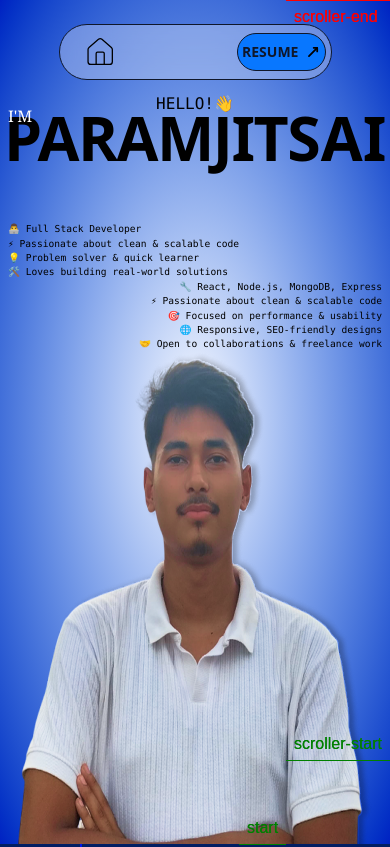
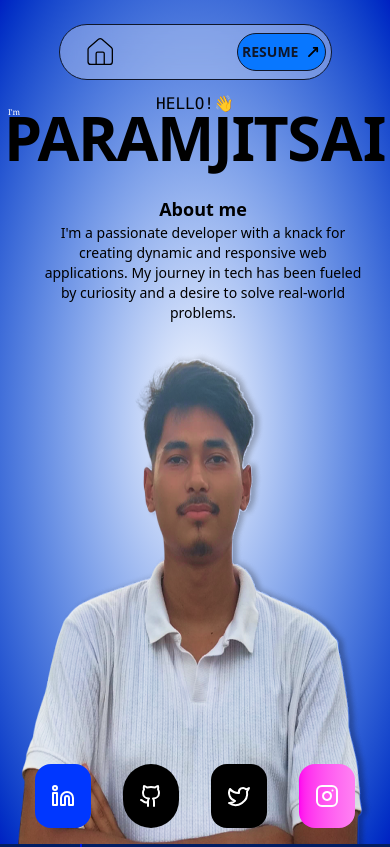
Before and after one commit to Paramjitsaikia001/PRMJTS, a React (Vite) app: page / in a window 390 px wide. Shown: the top 847 px of the page. Built offline with nearby package versions, Linux system fonts and the light colour scheme.

Commit message:
working on responsiveness

```diff
--- a/src/App.tsx
+++ b/src/App.tsx
@@ -11,24 +11,23 @@ import Contact from "./components/contact";
 import { ToastContainer } from "react-toastify";
 import "react-toastify/dist/ReactToastify.css";
 import Footer from "./components/Footer";
+import { Twitter, Github, Instagram, Linkedin } from "lucide-react";
 function App() {
   useEffect(() => {
     gsap.registerPlugin(ScrollTrigger);
 
     gsap.to(".components", {
-      top: "50%",
+      top: "30%",
       borderRadius: "2rem 2rem 0 0",
       duration: 1,
       scrollTrigger: {
         trigger: ".components",
-        start: "top 90%",
-        markers:true,
+        start: "top 98%",
         toggleActions: "play none none reverse",
         scrub: true,
       },
     });
-  }, []);
-
+  });
   return (
     <section
       id="home"
@@ -38,53 +37,98 @@ function App() {
       <ToastContainer className=" z-[9999]" position="top-right" />
       <div className="hero-section h-screen w-full bg-radial from-[#FFFFFF] from-0% via-[#FBFCFF] via-0% to-[#0020C2] to-100%  items-center flex flex-col relative">
         <div className=" w-full h-full flex flex-col justify-start items-center">
-
-
           <div className="intro flex flex-col w-[98%] md:w-full mt-25 items-center leading-2 relative  h-auto justify-start">
             <h2 className="font-mono  ">HELLO!👋</h2>
             <div className="flex flex-col  w-[100%]">
-              <div className="flex w-full text-end items-end justify-evenly text-[3.8rem] sm:text-[6.8rem]   md:text-[8rem] lg:text-[14rem] font-stretch-56% font-extrabold leading-none">
-                <h1 className="flex flex-col items-start leading-none relative h-full">
-                  <span className="font-serif text-[1rem] lg:text-[1.5rem] w-full text-start font-extralight md:pl-[1rem] pl-1 absolute md:top-3  lg:bottom-0 text-white">I'M</span>
-                  <span className=" tracking-tight">PARAMJIT</span></h1>
+              <div className="flex w-full text-end items-end justify-evenly text-[3.8rem] sm:text-[6.8rem]   md:text-[8rem] lg:text-[14rem] font-stretch-56% font-extrabold leading-none ">
+                <h1 className="flex flex-col items-start leading-none relative h-full ">
+                  <span className="font-serif text-[0.5rem] lg:text-[1.5rem] w-full text-start font-extralight md:pl-[1rem] pl-1 absolute md:top-3  lg:bottom-0 text-white">
+                    I'm
+                  </span>
+                  <span className="tracking-tight">PARAMJIT</span>
+                </h1>
                 <h1>SAIKIA</h1>
               </div>
             </div>
           </div>
 
-          <div className="second-intro flex flex-col  items-center justify-center h-full w-full p-0 m-0 absolute">
-            <p className="font-mono font-extralight flex flex-col justify-end text-[0.6rem] md:text-sm items-start w-full relative left-2 lg:left-[5%] lg:top-[10%] top-[-16%] bottom-0">
-              <span>👨‍💻 Full Stack Developer</span>
-              <span>⚡ Passionate about clean & scalable code</span>
-              <span>💡 Problem solver & quick learner</span>
-              <span>🛠️ Loves building real-world solutions</span>
+          <div className="second-intro flex flex-col lg:flex-row items-center justify-between lg:justify-center h-full w-full p-0 m-0 absolute">
+            <div className=" font-extralight h-full text-center flex flex-col justify-center lg:justify-end text-[0.6rem] md:text-sm items-start lg:w-1/2 relative left-2 lg:left-[5%] lg:top-[-26%] top-[3rem] lg:text-start bottom-0">
+              <div className="w-[20rem]">
+                <h2 className="font-semibold text-lg">About me</h2>
+                <p className="text-sm font-light">
+                  I'm a passionate developer with a knack for creating dynamic
+                  and responsive web applications. My journey in tech has been
+                  fueled by curiosity and a desire to solve real-world problems.
                 </p>
-            <div className="image  h-full w-[99%] absolute sm:w-[70%] md:w-[60%] z-[9] top-[35%] md:top-[22%] bottom-0 flex items-end">
+              </div>
+            </div>
+            <div className="image  h-full w-[99%] absolute sm:w-[70%] md:w-[60%] top-[35%] md:top-[22%] bottom-0 flex items-end">
               <img
                 className="w-full  md:w-[90%] lg:w-[70%]  h-[68%] md:h-[85%] top-0 lg:h-[80%] bottom-0 absolute lg:left-[15%]"
                 src={PortfolioModel}
                 alt="profile"
               />
             </div>
-            <p className="font-mono font-extralight flex flex-col   items-end  justify-end text-[0.6rem] md:text-sm  w-full md:w-[90%] relative right-2 md:right-2 md:bottom-[5%] lg:top-0 top-[-16%]">
-              <span className="inline-block">🔧 React, Node.js, MongoDB, Express</span>
-              <span className="inline-block">
-                ⚡ Passionate about clean & scalable code
-              </span>
-              <span className="inline-block">
-                🎯 Focused on performance & usability
-              </span>
-              <span className="inline-block">
-               🌐 Responsive, SEO-friendly designs
-              </span>
-              <span className="inline-block">
-🤝 Open to collaborations & freelance work
-              </span>
+            <div className="font-mono font-extralight flex flex-col lg:w-1/2  lg:items-end items-center justify-end lg:justify-center text-[0.6rem] md:text-sm  w-full md:w-[90%] relative bottom-4  md:right-[5%] md:bottom-[5%] lg:top-26  h-full ">
+              <div className="social-media flex lg:flex-col justify-center gap-8 lg:gap-2 w-[20rem] lg:h-full h-fit  items-end">
+                <a
+                  href="https://www.linkedin.com/in/paramjit-saikia-21615a237/"
+                  target="_blank"
+                  className="font-sans group hover:text-white text-black  flex md:gap-1 bg-[#0037ff]  lg:bg-transparent hover:bg-[#0037ff] h-full lg:h-fit lg:w-fit rounded-2xl hover:rounded-3xl transition-all duration-300 ease-in-out overflow-hidden items-center cursor-pointer lg:px-6 p-4"
+                >
+                  <p className="text-sm transform translate-x-full group-hover:translate-x-0 transition-all duration-300 ease-in-out whitespace-nowrap group-hover:block hidden">
+                    LinkedIn
+                  </p>
+                  <p className="text-sm text-white hidden md:block lg:hidden">
+                    LinkedIn
+                  </p>
+                  <Linkedin className="text-white w-8 h-8 stroke-2 transition-transform duration-300 ease-in-out group-hover:translate-x-2 group-hover:text-white" />
+                </a>
 
+                <a
+                  href="https://github.com/Paramjitsaikia001"
+                  target="_blank"
+                  className="font-sans group hover:text-white text-black  flex md:gap-1 bg-black  lg:bg-transparent hover:bg-[#000000] h-full lg:h-fit lg:w-fit rounded-4xl hover:rounded-3xl transition-all duration-300 ease-in-out overflow-hidden items-center cursor-pointer lg:px-6 p-4"
+                >
+                  <p className="text-sm transform translate-x-full group-hover:translate-x-0 transition-all duration-300 ease-in-out whitespace-nowrap group-hover:block hidden">
+                    Github
+                  </p>
+                  <p className="text-sm text-white hidden md:block lg:hidden">
+                    Github
+                  </p>
+                  <Github className="text-white w-8 h-8 stroke-2 transition-transform duration-300 ease-in-out group-hover:translate-x-2 group-hover:text-white" />
+                </a>
 
+                <a
+                  href="https://x.com/Paramjit_saikia"
+                  target="_blank"
+                  className="font-sans group hover:text-white text-black  flex md:gap-1 bg-black lg:bg-transparent hover:bg-[#000000] h-full lg:h-fit lg:w-fit rounded-2xl hover:rounded-3xl transition-all duration-300 ease-in-out overflow-hidden items-center cursor-pointer lg:px-6 p-4"
+                >
+                  <p className="text-sm transform translate-x-full group-hover:translate-x-0 transition-all duration-300 ease-in-out whitespace-nowrap group-hover:block hidden">
+                    Twitter
+                  </p>
+                  <p className="text-sm text-white hidden md:block lg:hidden">
+                    Twitter
+                  </p>
+                  <Twitter className="text-white w-8 h-8 stroke-2 transition-transform duration-300 ease-in-out group-hover:translate-x-2 group-hover:text-white" />
+                </a>
 
-
+                <a
+                  href="https://www.instagram.com/paramjit_saikia/"
+                  target="_blank"
+                  className="font-sans group hover:text-white text-black  flex md:gap-1 bg-gradient-to-r  lg:bg-none hover:bg-gradient-to-r from-[#ff00ee] to-[#ff81f2]  h-full lg:h-fit lg:w-fit rounded-2xl hover:rounded-3xl transition-all duration-300 ease-in-out overflow-hidden items-center cursor-pointer lg:px-6 p-4"
+                >
+                  <p className="text-sm transform translate-x-full group-hover:translate-x-0 transition-all duration-300 ease-in-out whitespace-nowrap group-hover:block hidden">
+                    Instagram
                   </p>
+                  <p className="text-sm text-white hidden md:block lg:hidden">
+                    Instagram
+                  </p>
+                  <Instagram className="text-white w-8 h-8 stroke-2  transition-transform duration-300 ease-in-out group-hover:translate-x-2  group-hover:text-white" />
+                </a>
+              </div>
+            </div>
           </div>
         </div>
       </div>
@@ -102,14 +146,14 @@ function App() {
             <Achievement />
           </section>
 
-          <section id="contact" className="contactclass h-full lg:h-screen  flex items-center justify-center">
+          <section
+            id="contact"
+            className="contactclass h-full lg:h-screen  flex items-center justify-center"
+          >
             <Contact />
           </section>
         </div>
-          <section className="h-screen w-full bg-transparent">
-
-          </section>
-
+        <section className="h-screen w-full bg-transparent"></section>
       </div>
 
       <Footer />
--- a/src/components/Footer.tsx
+++ b/src/components/Footer.tsx
@@ -1,4 +1,4 @@
-import { Mail, MapPinned } from "lucide-react";
+import { Mail, MapPinned ,Linkedin,Instagram,Github,Twitter} from "lucide-react";
 const Footer = () => {
   return (
     <section className="footer bg-linear-120 from-[#001062] via-[#002aff] to-[#9ebdff] text-white  fixed w-full h-screen z-[-1] flex flex-col justify-between pt-48">
@@ -13,36 +13,57 @@ const Footer = () => {
             <span className="">Guwahati,Assam</span>
           </p>
         </div>
-        <div className="shortcuts flex flex-col items-end ">
+
+
+       <div className="social-media flex lg:flex-col justify-center gap-8 lg:gap-2 w-[20rem] lg:h-full h-fit  items-end">
                 <a
-            className="hover:text-black text-white cursor-pointer"
-            href="#home"
+                  href="https://www.linkedin.com/in/paramjit-saikia-21615a237/"
+                  target="_blank"
+                  className="font-sans group hover:text-white text-black  flex md:gap-1 md:bg-gradient-to-r  lg:bg-none hover:bg-[#0037ff] h-full lg:h-fit lg:w-fit rounded-4xl hover:rounded-3xl transition-all duration-300 ease-in-out overflow-hidden items-center cursor-pointer lg:px-6 py-2"
                 >
-            Home
+                  <Linkedin className="text-white w-8 h-8 stroke-2 transition-transform duration-300 ease-in-out group-hover:translate-x-2 group-hover:text-white" />
                 </a>
+
                 <a
-            className="hover:text-black text-white cursor-pointer"
-            href="#projects"
+                  href="https://github.com/Paramjitsaikia001"
+                  target="_blank"
+                  className="font-sans group hover:text-white text-black  flex md:gap-1 md:bg-gradient-to-r  lg:bg-none hover:bg-[#000000] h-full lg:h-fit lg:w-fit rounded-4xl hover:rounded-3xl transition-all duration-300 ease-in-out overflow-hidden items-center cursor-pointer lg:px-6 py-2"
                 >
-            Projects
+                  <p className="text-sm transform translate-x-full group-hover:translate-x-0 transition-all duration-300 ease-in-out whitespace-nowrap group-hover:block hidden">
+                    Github
+                  </p>
+                  <p className="text-sm text-white hidden md:block lg:hidden">
+                    Github
+                  </p>
+                  <Github className="text-white w-8 h-8 stroke-2 transition-transform duration-300 ease-in-out group-hover:translate-x-2 group-hover:text-white" />
                 </a>
+
                 <a
-            className="hover:text-black text-white cursor-pointer"
-            href="#skills"
+                  href="https://x.com/Paramjit_saikia"
+                  target="_blank"
+                  className="font-sans group hover:text-white text-black  flex md:gap-1   lg:bg-none hover:bg-[#000000] h-full lg:h-fit lg:w-fit rounded-4xl hover:rounded-3xl transition-all duration-300 ease-in-out overflow-hidden items-center cursor-pointer lg:px-6 py-2"
                 >
-            Skills
+                  <p className="text-sm transform translate-x-full group-hover:translate-x-0 transition-all duration-300 ease-in-out whitespace-nowrap group-hover:block hidden">
+                    Twitter
+                  </p>
+                  <p className="text-sm text-white hidden md:block lg:hidden">
+                    Twitter
+                  </p>
+                  <Twitter className="text-white w-8 h-8 stroke-2 transition-transform duration-300 ease-in-out group-hover:translate-x-2 group-hover:text-white" />
                 </a>
+
                 <a
-            className="hover:text-black text-white cursor-pointer"
-            href="#experience"
+                  href="https://www.instagram.com/paramjit_saikia/"
+                  target="_blank"
+                  className="font-sans group hover:text-white text-black  flex md:gap-1   lg:bg-none hover:bg-gradient-to-r from-[#ff00ee] to-[#ff81f2]  h-full lg:h-fit lg:w-fit rounded-2xl hover:rounded-3xl transition-all duration-300 ease-in-out overflow-hidden items-center cursor-pointer lg:px-6 py-2"
                 >
-            Experience
-          </a>
-          <a
-            className="hover:text-black text-white cursor-pointer"
-            href="#contact"
-          >
-            Contact
+                  <p className="text-sm transform translate-x-full group-hover:translate-x-0 transition-all duration-300 ease-in-out whitespace-nowrap group-hover:block hidden">
+                    Instagram
+                  </p>
+                  <p className="text-sm text-white hidden md:block lg:hidden">
+                    Instagram
+                  </p>
+                  <Instagram className="text-white w-8 h-8 stroke-2  transition-transform duration-300 ease-in-out group-hover:translate-x-2  group-hover:text-white" />
                 </a>
               </div>
       </div>
--- a/src/components/contact.tsx
+++ b/src/components/contact.tsx
@@ -69,11 +69,11 @@ const Contact = () => {
               </p>
             </div>
           </div>
-          <div className="social-media flex justify-evenly w-full h-[4rem]">
+          <div className="social-media flex justify-evenly w-full h-[8rem]">
             <a
               href="https://www.linkedin.com/in/paramjit-saikia-21615a237/"
               target="_blank"
-              className=" group hover:text-white text-white lg:text-black justify-center  flex md:gap-2 gap-1 bg-[#0037ff]  hover:bg-[#0037ff] rounded-lg lg:rounded-2xl hover:rounded-4xl  transition-all duration-300 ease-in-out overflow-hidden items-center cursor-pointer  px-6"
+              className=" group hover:text-white text-white lg:text-black justify-center  flex md:gap-2 gap-1 bg-[#0037ff]  hover:bg-[#0037ff] rounded-lg lg:rounded-2xl hover:rounded-4xl  transition-all duration-300 ease-in-out overflow-hidden items-center cursor-pointer h-fit p-4  lg:px-6"
             >
               <p className="text-sm transform translate-x-full group-hover:translate-x-0 transition-all duration-300 ease-in-out whitespace-nowrap group-hover:block hidden">
                 LinkedIn
@@ -87,7 +87,7 @@ const Contact = () => {
             <a
               href="https://github.com/Paramjitsaikia001"
               target="_blank"
-              className=" group hover:text-white text-black  flex md:gap-2 bg-[#ffffff]  hover:bg-[#000000] lg:rounded-2xl hover:rounded-4xl rounded-full transition-all duration-300 ease-in-out overflow-hidden items-center cursor-pointer py-4 px-6 h-full"
+              className=" group hover:text-white text-black  flex md:gap-2 bg-[#ffffff]  hover:bg-[#000000] lg:rounded-2xl hover:rounded-4xl rounded-full transition-all duration-300 ease-in-out overflow-hidden items-center cursor-pointer h-fit p-4  lg:px-6"
             >
               <p className="text-sm transform translate-x-full group-hover:translate-x-0 transition-all duration-300 ease-in-out whitespace-nowrap group-hover:block hidden">
                 Github
@@ -101,7 +101,7 @@ const Contact = () => {
             <a
               href="https://x.com/Paramjit_saikia"
               target="_blank"
-              className=" group hover:text-white text-black  flex md:gap-2 bg-black hover:bg-[#000000] rounded-md lg:rounded-xl hover:rounded-4xl  transition-all duration-300 ease-in-out overflow-hidden items-center cursor-pointer py-4 px-6"
+              className=" group hover:text-white text-black  flex md:gap-2 bg-black hover:bg-[#000000] rounded-md lg:rounded-xl hover:rounded-4xl  transition-all duration-300 ease-in-out overflow-hidden items-center cursor-pointer h-fit p-4  lg:px-6"
             >
               <p className="text-sm transform translate-x-full group-hover:translate-x-0 transition-all duration-300 ease-in-out whitespace-nowrap group-hover:block hidden">
                 Twitter
@@ -115,7 +115,7 @@ const Contact = () => {
             <a
               href="https://www.instagram.com/paramjit_saikia/"
               target="_blank"
-              className=" group hover:text-white text-black  flex md:gap-2 md:bg-gradient-to-r  hover:bg-gradient-to-r from-[#ff00ee] to-[#ff81f2] md:rounded-4xl h-full lg:rounded-2xl hover:rounded-4xl transition-all duration-300 ease-in-out overflow-hidden items-center cursor-pointer px-4"
+              className=" group hover:text-white text-black  flex md:gap-2 bg-gradient-to-r  hover:bg-gradient-to-r from-[#ff00ee] to-[#ff81f2] rounded-4xl md:rounded-4xl  lg:rounded-2xl hover:rounded-4xl transition-all duration-300 ease-in-out overflow-hidden items-center cursor-pointer h-fit p-4  lg:px-6"
             >
               <p className="text-sm transform translate-x-full group-hover:translate-x-0 transition-all duration-300 ease-in-out whitespace-nowrap group-hover:block hidden">
                 Instagram
@@ -123,7 +123,7 @@ const Contact = () => {
               <p className="text-sm text-white hidden md:block lg:hidden">
                 Instagram
               </p>
-              <Instagram className=" text-white w-10 h-10 stroke-3 group-hover:stroke-2  transition-transform duration-300 ease-in-out group-hover:translate-x-2  group-hover:text-white" />
+              <Instagram className=" text-white  stroke-3 group-hover:stroke-2  transition-transform duration-300 ease-in-out group-hover:translate-x-2  group-hover:text-white" />
             </a>
           </div>
         </div>
--- a/src/components/project.tsx
+++ b/src/components/project.tsx
@@ -32,7 +32,7 @@ const Project = () => {
     <section className="flex flex-col items-center justify-center h-auto w-full px-2 gap-4 relative">
       <div className="line w-[0.1rem] h-[35rem] lg:h-[35rem] bg-[#0015ffde] top-0 left-[5rem] lg:left-[9.5rem] absolute"></div>
 
-        <Bug className="bug w-[10rem] h-[10rem] left-[0.5%] lg:left-[5rem] top-[55.5%]  text-[#0015ffde] absolute z-[10]" />
+        <Bug className="bug w-[10rem] h-[10rem] left-[0.5%] lg:left-[5rem] top-[30%] lg:top-[50%]  text-[#0015ffde] absolute z-[10]" />
       <p
         className="font-light font-sans mx-12 bg-[#000000] text-[#fff] rounded-full"
         style={{ padding: "0.3rem 3rem ", margin: "3rem 1rem " }}
@@ -53,9 +53,9 @@ const Project = () => {
             >
               <div className="details w-full lg:w-[75%]">
                 <div className="tittle-date w-full flex gap-2 lg:gap-1 items-end h-auto">
-                  <h1 className="lg:text-4xl text-2xl font-semibold">Banking-Platform</h1>
+                  <h1 className="lg:text-3xl text-xl font-semibold">Banking-Platform</h1>
                   <span
-                    className="align-text-bottom bg-black text-white lg:bg-transparent hover:bg-black hover:text-white lg:text-black text-sm rounded-full py-[0.2rem] px-[0.5rem]"
+                    className="align-text-bottom bg-black text-white lg:bg-transparent hover:bg-black hover:text-white lg:text-black text-[0.5rem] md:text-sm rounded-full py-[0.2rem] px-[0.5rem]"
                   >
                     Mar 2025 - July 2025
                   </span>
```
Lines whose indentation alone changed are shown as unchanged.
